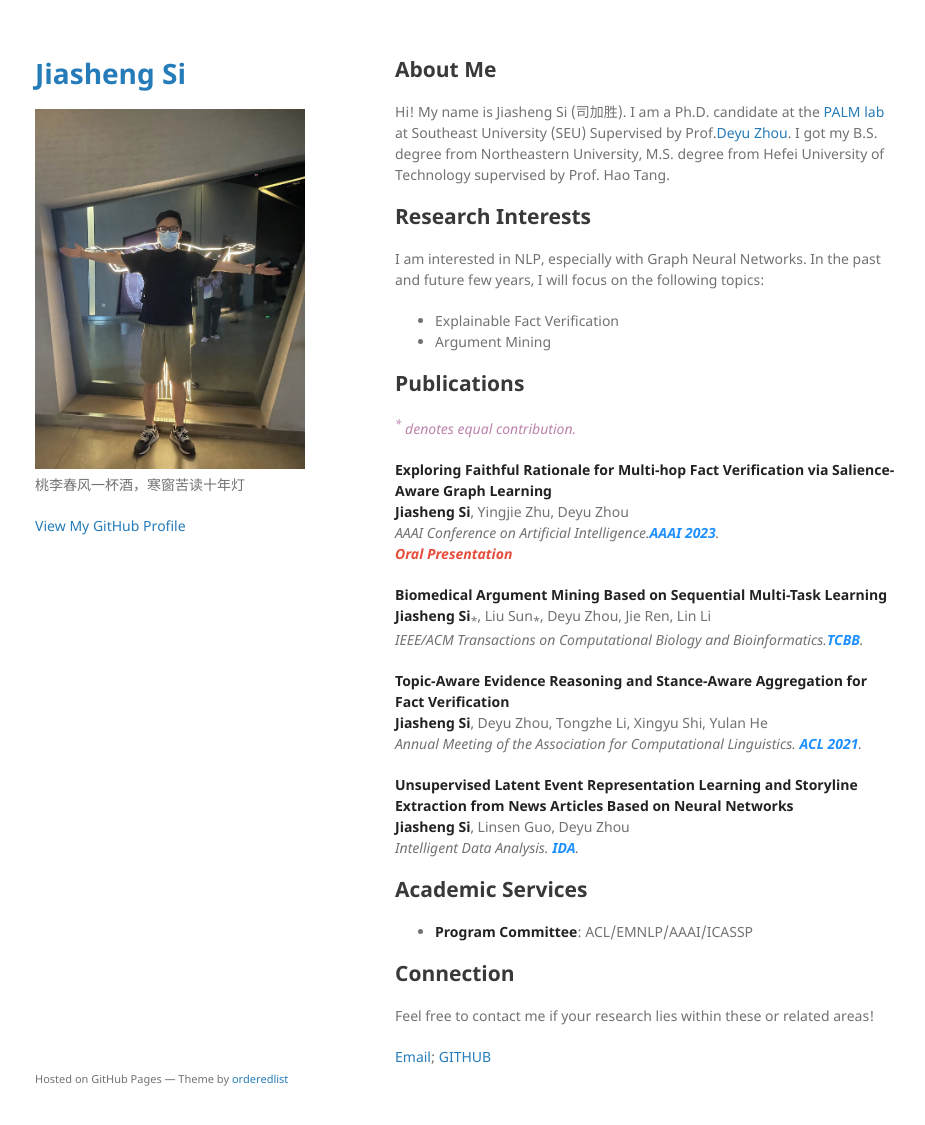
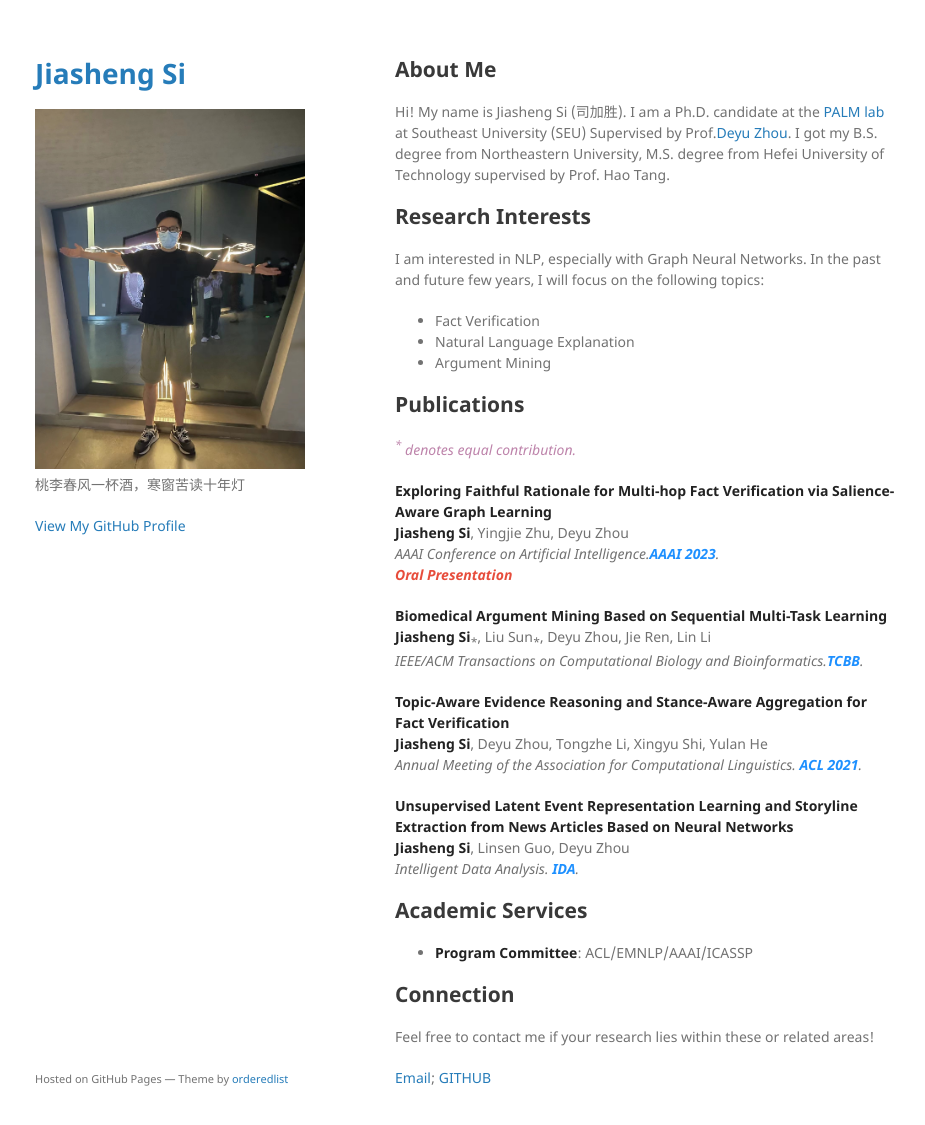
Before and after one commit to jasenchn/jasenchn.github.io, a Jekyll site: the page built from index.md, in a window 1280 px wide and 1158 px high. Shown: the top 1125 px of the window, without its empty margins (175-1100 px from the left). Built offline with Jekyll 4.4.1, drawn with Linux system fonts in a browser that asks for light colours; our own code applies the rules of GitHub Pages for plain Markdown files.

Commit message:
Update index.md

```diff
--- a/index.md
+++ b/index.md
@@ -12,7 +12,8 @@ M.S. degree from Hefei University of Technology supervised by Prof. Hao Tang.
 I am interested in NLP, especially with Graph Neural Networks.
 In the past and future few years,
 I will focus on the following topics:
-- Explainable Fact Verification
+- Fact Verification
+- Natural Language Explanation
 - Argument Mining
 
 
```
